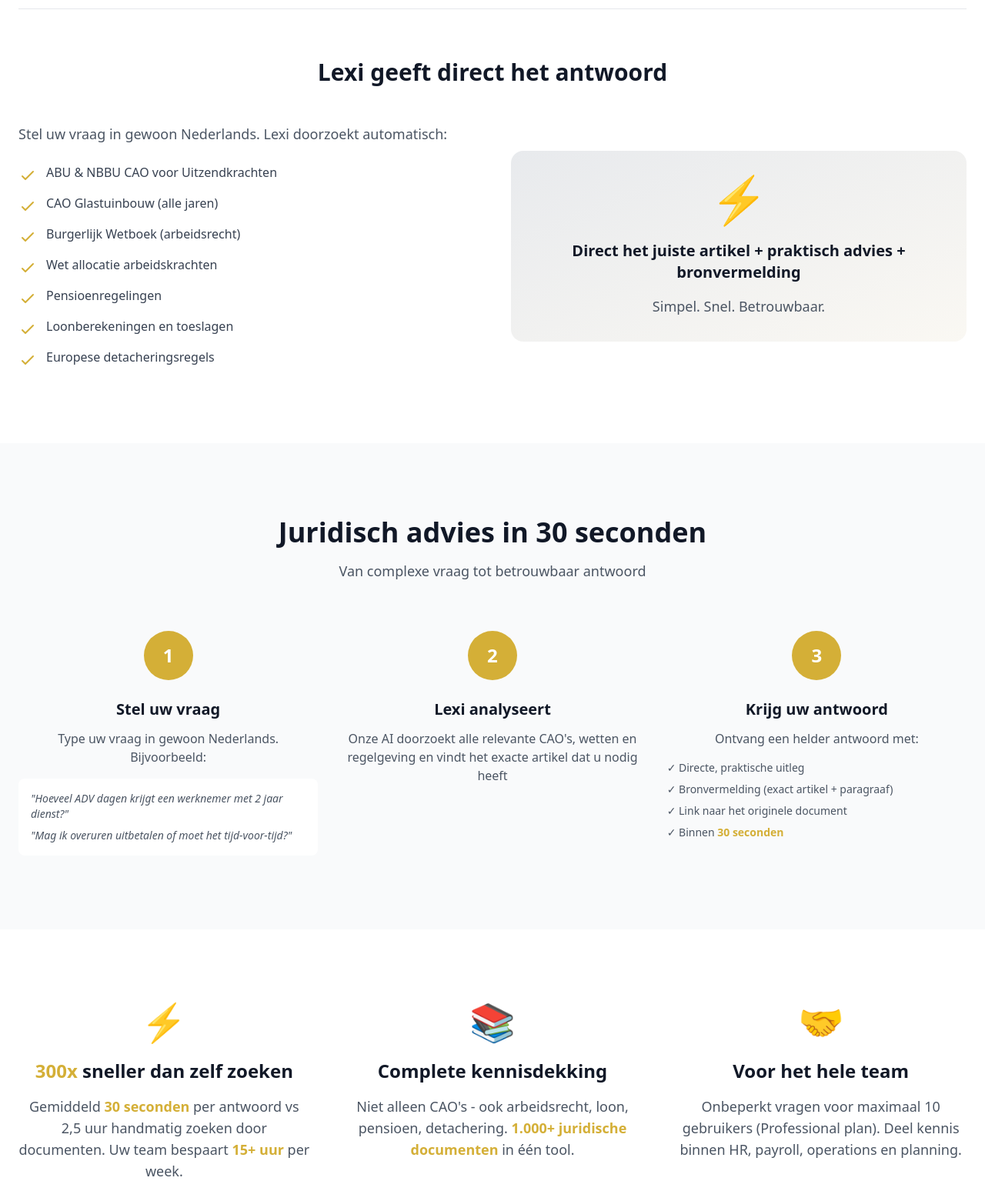
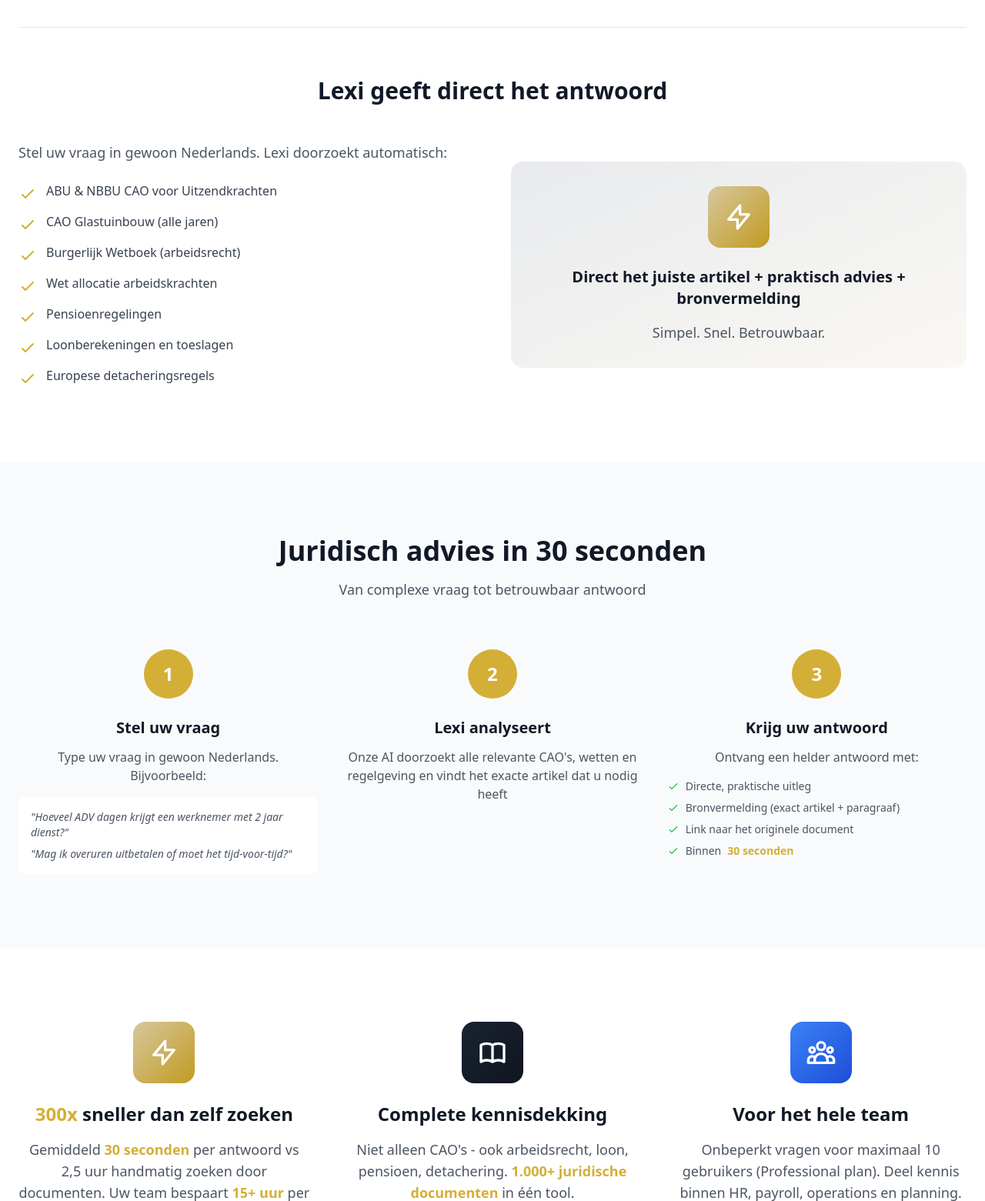
Before and after one commit to mtufan12345-commits/Lexi, a Flask app: page / in a window 1280 px wide. Shown: the part 1960-3521 px from the top of the page at 77% size. Run offline with Flask 3, Linux system fonts and the light colour scheme; style sheets or scripts are compiled from the project's sources; some libraries are stand-ins or nearby versions.

Commit message:
Replace emojis with professional icons on all pages
Replaced all instances of emojis with SVG icons in the landing page template (templates/landing.html) to enhance the professional appearance of the platform.

Replit-Commit-Author: Agent
Replit-Commit-Session-Id: a3c5c19d-af9f-4ba4-89ce-34d6441862f9
Replit-Commit-Checkpoint-Type: intermediate_checkpoint
Replit-Commit-Screenshot-Url: https://storage.googleapis.com/screenshot-production-us-central1/cfdaed88-3652-4673-a7f0-a6cd2a902a81/a3c5c19d-af9f-4ba4-89ce-34d6441862f9/eKP1pjF

```diff
--- a/templates/landing.html
+++ b/templates/landing.html
@@ -76,7 +76,11 @@
     <section class="max-w-7xl mx-auto px-6 py-16">
         <div class="grid md:grid-cols-2 lg:grid-cols-4 gap-8">
             <div class="text-center p-6">
-                <div class="text-4xl mb-4">⚡</div>
+                <div class="w-16 h-16 mx-auto mb-4 bg-gradient-to-br from-gold-400 to-gold-600 rounded-2xl flex items-center justify-center">
+                    <svg class="w-8 h-8 text-white" fill="none" stroke="currentColor" viewBox="0 0 24 24">
+                        <path stroke-linecap="round" stroke-linejoin="round" stroke-width="2" d="M13 10V3L4 14h7v7l9-11h-7z"/>
+                    </svg>
+                </div>
                 <h3 class="text-xl font-bold text-gray-900 dark:text-white mb-3">
                     <span class="text-gold-500">300x</span> sneller dan zelf zoeken
                 </h3>
@@ -86,7 +90,11 @@
             </div>
 
             <div class="text-center p-6">
-                <div class="text-4xl mb-4">📚</div>
+                <div class="w-16 h-16 mx-auto mb-4 bg-gradient-to-br from-navy-500 to-navy-700 rounded-2xl flex items-center justify-center">
+                    <svg class="w-8 h-8 text-white" fill="none" stroke="currentColor" viewBox="0 0 24 24">
+                        <path stroke-linecap="round" stroke-linejoin="round" stroke-width="2" d="M12 6.253v13m0-13C10.832 5.477 9.246 5 7.5 5S4.168 5.477 3 6.253v13C4.168 18.477 5.754 18 7.5 18s3.332.477 4.5 1.253m0-13C13.168 5.477 14.754 5 16.5 5c1.747 0 3.332.477 4.5 1.253v13C19.832 18.477 18.247 18 16.5 18c-1.746 0-3.332.477-4.5 1.253"/>
+                    </svg>
+                </div>
                 <h3 class="text-xl font-bold text-gray-900 dark:text-white mb-3">
                     Meer dan alleen CAO's
                 </h3>
@@ -96,7 +104,11 @@
             </div>
 
             <div class="text-center p-6">
-                <div class="text-4xl mb-4">💯</div>
+                <div class="w-16 h-16 mx-auto mb-4 bg-gradient-to-br from-green-500 to-green-700 rounded-2xl flex items-center justify-center">
+                    <svg class="w-8 h-8 text-white" fill="none" stroke="currentColor" viewBox="0 0 24 24">
+                        <path stroke-linecap="round" stroke-linejoin="round" stroke-width="2" d="M9 12l2 2 4-4m6 2a9 9 0 11-18 0 9 9 0 0118 0z"/>
+                    </svg>
+                </div>
                 <h3 class="text-xl font-bold text-gray-900 dark:text-white mb-3">
                     Altijd de laatste versie
                 </h3>
@@ -106,7 +118,11 @@
             </div>
 
             <div class="text-center p-6">
-                <div class="text-4xl mb-4">💰</div>
+                <div class="w-16 h-16 mx-auto mb-4 bg-gradient-to-br from-gold-400 to-gold-600 rounded-2xl flex items-center justify-center">
+                    <svg class="w-8 h-8 text-white" fill="none" stroke="currentColor" viewBox="0 0 24 24">
+                        <path stroke-linecap="round" stroke-linejoin="round" stroke-width="2" d="M12 8c-1.657 0-3 .895-3 2s1.343 2 3 2 3 .895 3 2-1.343 2-3 2m0-8c1.11 0 2.08.402 2.599 1M12 8V7m0 1v8m0 0v1m0-1c-1.11 0-2.08-.402-2.599-1M21 12a9 9 0 11-18 0 9 9 0 0118 0z"/>
+                    </svg>
+                </div>
                 <h3 class="text-xl font-bold text-gray-900 dark:text-white mb-3">
                     Bespaar <span class="text-gold-500">€18.000</span> per jaar
                 </h3>
@@ -249,7 +265,11 @@
                 </div>
 
                 <div class="bg-gradient-to-br from-navy-50 to-gold-50 dark:from-zinc-900 dark:to-zinc-800 rounded-2xl p-8 text-center">
-                    <div class="text-6xl mb-6">⚡</div>
+                    <div class="w-20 h-20 mx-auto mb-6 bg-gradient-to-br from-gold-400 to-gold-600 rounded-2xl flex items-center justify-center">
+                        <svg class="w-10 h-10 text-white" fill="none" stroke="currentColor" viewBox="0 0 24 24">
+                            <path stroke-linecap="round" stroke-linejoin="round" stroke-width="2" d="M13 10V3L4 14h7v7l9-11h-7z"/>
+                        </svg>
+                    </div>
                     <p class="text-xl font-bold text-gray-900 dark:text-white mb-4">
                         Direct het juiste artikel + praktisch advies + bronvermelding
                     </p>
@@ -299,10 +319,30 @@
                         Ontvang een helder antwoord met:
                     </p>
                     <ul class="text-sm text-gray-600 dark:text-gray-400 text-left space-y-2">
-                        <li>✓ Directe, praktische uitleg</li>
-                        <li>✓ Bronvermelding (exact artikel + paragraaf)</li>
-                        <li>✓ Link naar het originele document</li>
-                        <li>✓ Binnen <strong class="text-gold-500">30 seconden</strong></li>
+                        <li class="flex items-center gap-2">
+                            <svg class="w-4 h-4 text-green-500 flex-shrink-0" fill="none" stroke="currentColor" viewBox="0 0 24 24">
+                                <path stroke-linecap="round" stroke-linejoin="round" stroke-width="2" d="M5 13l4 4L19 7"/>
+                            </svg>
+                            Directe, praktische uitleg
+                        </li>
+                        <li class="flex items-center gap-2">
+                            <svg class="w-4 h-4 text-green-500 flex-shrink-0" fill="none" stroke="currentColor" viewBox="0 0 24 24">
+                                <path stroke-linecap="round" stroke-linejoin="round" stroke-width="2" d="M5 13l4 4L19 7"/>
+                            </svg>
+                            Bronvermelding (exact artikel + paragraaf)
+                        </li>
+                        <li class="flex items-center gap-2">
+                            <svg class="w-4 h-4 text-green-500 flex-shrink-0" fill="none" stroke="currentColor" viewBox="0 0 24 24">
+                                <path stroke-linecap="round" stroke-linejoin="round" stroke-width="2" d="M5 13l4 4L19 7"/>
+                            </svg>
+                            Link naar het originele document
+                        </li>
+                        <li class="flex items-center gap-2">
+                            <svg class="w-4 h-4 text-green-500 flex-shrink-0" fill="none" stroke="currentColor" viewBox="0 0 24 24">
+                                <path stroke-linecap="round" stroke-linejoin="round" stroke-width="2" d="M5 13l4 4L19 7"/>
+                            </svg>
+                            Binnen <strong class="text-gold-500">30 seconden</strong>
+                        </li>
                     </ul>
                 </div>
             </div>
@@ -313,7 +353,11 @@
     <section class="max-w-7xl mx-auto px-6 py-24">
         <div class="grid md:grid-cols-3 gap-12">
             <div class="text-center">
-                <div class="text-5xl mb-6">⚡</div>
+                <div class="w-20 h-20 mx-auto mb-6 bg-gradient-to-br from-gold-400 to-gold-600 rounded-2xl flex items-center justify-center">
+                    <svg class="w-10 h-10 text-white" fill="none" stroke="currentColor" viewBox="0 0 24 24">
+                        <path stroke-linecap="round" stroke-linejoin="round" stroke-width="2" d="M13 10V3L4 14h7v7l9-11h-7z"/>
+                    </svg>
+                </div>
                 <h3 class="text-2xl font-bold text-gray-900 dark:text-white mb-4">
                     <span class="text-gold-500">300x</span> sneller dan zelf zoeken
                 </h3>
@@ -323,7 +367,11 @@
             </div>
 
             <div class="text-center">
-                <div class="text-5xl mb-6">📚</div>
+                <div class="w-20 h-20 mx-auto mb-6 bg-gradient-to-br from-navy-500 to-navy-700 rounded-2xl flex items-center justify-center">
+                    <svg class="w-10 h-10 text-white" fill="none" stroke="currentColor" viewBox="0 0 24 24">
+                        <path stroke-linecap="round" stroke-linejoin="round" stroke-width="2" d="M12 6.253v13m0-13C10.832 5.477 9.246 5 7.5 5S4.168 5.477 3 6.253v13C4.168 18.477 5.754 18 7.5 18s3.332.477 4.5 1.253m0-13C13.168 5.477 14.754 5 16.5 5c1.747 0 3.332.477 4.5 1.253v13C19.832 18.477 18.247 18 16.5 18c-1.746 0-3.332.477-4.5 1.253"/>
+                    </svg>
+                </div>
                 <h3 class="text-2xl font-bold text-gray-900 dark:text-white mb-4">
                     Complete kennisdekking
                 </h3>
@@ -333,7 +381,11 @@
             </div>
 
             <div class="text-center">
-                <div class="text-5xl mb-6">🤝</div>
+                <div class="w-20 h-20 mx-auto mb-6 bg-gradient-to-br from-blue-500 to-blue-700 rounded-2xl flex items-center justify-center">
+                    <svg class="w-10 h-10 text-white" fill="none" stroke="currentColor" viewBox="0 0 24 24">
+                        <path stroke-linecap="round" stroke-linejoin="round" stroke-width="2" d="M17 20h5v-2a3 3 0 00-5.356-1.857M17 20H7m10 0v-2c0-.656-.126-1.283-.356-1.857M7 20H2v-2a3 3 0 015.356-1.857M7 20v-2c0-.656.126-1.283.356-1.857m0 0a5.002 5.002 0 019.288 0M15 7a3 3 0 11-6 0 3 3 0 016 0zm6 3a2 2 0 11-4 0 2 2 0 014 0zM7 10a2 2 0 11-4 0 2 2 0 014 0z"/>
+                    </svg>
+                </div>
                 <h3 class="text-2xl font-bold text-gray-900 dark:text-white mb-4">
                     Voor het hele team
                 </h3>
```
